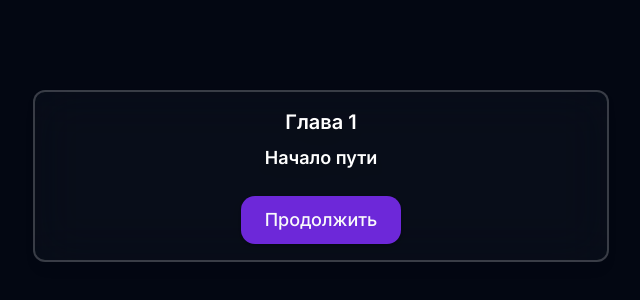
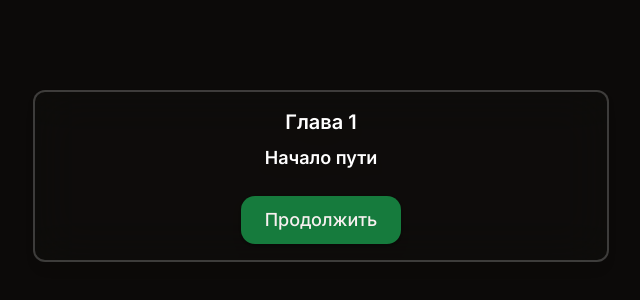
Before and after one commit to Mergemat/rshb-novel, a Next.js app: page /game in a window 1280 px wide. Shown: the part 224-524 px from the top of the page, without its empty margins (319-959 px from the left). Built offline with nearby package versions, Linux system fonts and the light colour scheme.

Commit message:
new-theme

```diff
--- a/src/app/_components/caption.tsx
+++ b/src/app/_components/caption.tsx
@@ -31,7 +31,7 @@ export default function Caption() {
           paddingLeft: "2rem",
           paddingRight: "2rem",
         }}
-        className="z-10 flex w-fit flex-col items-center justify-center rounded-xl border-2 border-white/20 bg-accent/20 p-4 px-8 backdrop-blur-xl"
+        className="z-10 flex w-fit flex-col items-center justify-center rounded-xl border-2 border-white/20 bg-card/20 p-4 px-8 backdrop-blur-xl"
       >
         <motion.h1
           initial={{
@@ -70,7 +70,7 @@ export default function Caption() {
         <Button
           onMouseDown={() => setIsChapterChooserOpen(true)}
           variant="outline"
-          className="mt-4 bg-accent/40 p-6 text-xl"
+          className="mt-4 bg-card/40 p-6 text-xl"
         >
           Выбор главы
         </Button>
--- a/src/app/_components/choose-chapter.tsx
+++ b/src/app/_components/choose-chapter.tsx
@@ -28,11 +28,11 @@ export default function ChooseChapter({
           duration: 0.1,
         },
       }}
-      className="absolute top-0 z-40 flex w-full flex-col items-center justify-center gap-5 rounded-xl border-2 border-white/20 bg-accent/30 p-2 py-8 pt-16 drop-shadow-lg backdrop-blur-xl"
+      className="absolute top-0 z-40 flex w-full flex-col items-center justify-center gap-5 rounded-xl border-2 border-white/20 bg-card/30 p-2 py-8 pt-16 drop-shadow-lg backdrop-blur-xl"
     >
       <Button
         variant="ghost"
-        className="absolute right-4 top-4 z-20 rounded-sm border-white/10 bg-accent/40 text-white drop-shadow backdrop-blur-sm"
+        className="absolute right-4 top-4 z-20 rounded-sm border-white/10 bg-card/40 text-white drop-shadow backdrop-blur-sm"
         onMouseDown={onClose}
       >
         <X />
--- a/src/app/game/_components/controls.tsx
+++ b/src/app/game/_components/controls.tsx
@@ -23,7 +23,7 @@ export const Controls = () => {
             exit={{
               y: 350,
             }}
-            className="relative z-10 flex w-full flex-col items-center justify-center gap-5 rounded-xl border-2 border-white/20 bg-accent/30 p-2 py-8 backdrop-blur-lg"
+            className="relative z-10 flex w-full flex-col items-center justify-center gap-5 rounded-xl border-2 border-white/20 bg-card/30 p-2 py-8 backdrop-blur-lg"
           >
             <CharacterName />
             <Choice />
@@ -42,7 +42,7 @@ const CharacterName = () => {
   if (character === "Info") return null;
 
   return (
-    <p className="absolute -top-4 left-2 h-fit rounded-md bg-primary p-1 px-4 text-base tracking-wide text-white duration-100">
+    <p className="absolute -top-4 left-2 h-fit rounded-md bg-primary p-1 px-4 text-base tracking-wide text-primary-foreground duration-100">
       {characters[character.split("-")[0] as keyof typeof characters]}
     </p>
   );
@@ -55,7 +55,7 @@ const Choice = () => {
 
   return (
     <>
-      <p className="h-fit rounded-lg bg-accent/40 p-4 text-base tracking-wide text-white duration-100">
+      <p className="h-fit rounded-lg bg-card/40 p-4 text-base tracking-wide text-white duration-100">
         {choice.text ?? text}
       </p>
 
@@ -118,7 +118,7 @@ const DialogueText = () => {
   return (
     <div
       id="dialogue-text"
-      className="h-fit w-full rounded-lg bg-accent/50 p-4 duration-100"
+      className="h-fit w-full rounded-lg bg-card/50 p-4 duration-100"
     >
       <p
         className={cn(
@@ -140,7 +140,7 @@ const GameOver = () => {
   if (type !== "gameover") return null;
 
   return (
-    <motion.div className="absolute inset-0 flex items-center justify-center bg-accent/30 px-2">
+    <motion.div className="absolute inset-0 flex items-center justify-center bg-card/30 px-2">
       <motion.div
         initial={{
           scale: 0.8,
@@ -148,12 +148,12 @@ const GameOver = () => {
         animate={{
           scale: 1,
         }}
-        className="z-10 flex w-full flex-col items-center justify-center gap-2 rounded-xl border-2 border-white/20 bg-accent/30 p-2 py-4 backdrop-blur-lg"
+        className="z-10 flex w-full flex-col items-center justify-center gap-2 rounded-xl border-2 border-white/20 bg-card/30 p-2 py-4 backdrop-blur-lg"
       >
         <p className="text-xl font-bold">GAME OVER</p>
         <div
           id="dialogue-text"
-          className="h-fit w-full rounded-lg bg-accent/50 p-4 duration-100"
+          className="h-fit w-full rounded-lg bg-card/50 p-4 duration-100"
         >
           <p
             className={cn(
--- a/src/app/game/_components/menu-button.tsx
+++ b/src/app/game/_components/menu-button.tsx
@@ -19,7 +19,7 @@ export default function MenuButton() {
         onMouseDown={() => setIsOpen(true)}
         variant="link"
         size="icon"
-        className="absolute left-4 top-4 z-20 rounded-sm border-white/10 bg-accent/40 text-white drop-shadow backdrop-blur-sm"
+        className="absolute left-4 top-4 z-20 rounded-sm border-white/10 bg-card/40 text-white drop-shadow backdrop-blur-sm"
       >
         <MenuIcon className="drop-shadow" />
       </Button>
@@ -44,13 +44,13 @@ function Menu() {
     <>
       <motion.div
         {...animation.menu}
-        className="absolute left-0 right-0 top-0 z-40 flex flex-col items-center justify-center gap-4 rounded-xl border-2 border-white/20 bg-accent/30 px-4 py-4 drop-shadow-lg backdrop-blur-xl"
+        className="absolute left-0 right-0 top-0 z-40 flex flex-col items-center justify-center gap-4 rounded-xl border-2 border-white/20 bg-card/30 px-4 py-4 drop-shadow-lg backdrop-blur-xl"
       >
         <div className="mb-8 flex w-full items-center justify-end">
           <Button
             onMouseDown={() => setIsOpen(false)}
             variant="ghost"
-            className="absolute right-4 top-4 z-20 rounded-sm border-white/10 bg-accent/40 text-white drop-shadow backdrop-blur-sm"
+            className="absolute right-4 top-4 z-20 rounded-sm border-white/10 bg-card/40 text-white drop-shadow backdrop-blur-sm"
             size="icon"
           >
             <X />
--- a/src/app/game/_components/new-chapter-popup.tsx
+++ b/src/app/game/_components/new-chapter-popup.tsx
@@ -22,7 +22,7 @@ export default function NewChapterPopup() {
           exit={{
             opacity: 0,
           }}
-          className="absolute top-1/2 z-40 mx-4 flex w-full -translate-y-1/2 flex-col items-center justify-center gap-2 rounded-xl border-2 border-white/20 bg-accent/20 px-8 py-4 drop-shadow-lg backdrop-blur-xl"
+          className="absolute top-1/2 z-40 mx-4 flex w-full -translate-y-1/2 flex-col items-center justify-center gap-2 rounded-xl border-2 border-white/20 bg-card/20 px-8 py-4 drop-shadow-lg backdrop-blur-xl"
         >
           <h1 className="text-center text-xl font-semibold text-white">
             Глава {chapter.current}
--- a/src/styles/globals.css
+++ b/src/styles/globals.css
@@ -5,24 +5,24 @@
 @layer base {
   :root {
     --background: 0 0% 100%;
-    --foreground: 224 71.4% 4.1%;
+    --foreground: 240 10% 3.9%;
     --card: 0 0% 100%;
-    --card-foreground: 224 71.4% 4.1%;
+    --card-foreground: 240 10% 3.9%;
     --popover: 0 0% 100%;
-    --popover-foreground: 224 71.4% 4.1%;
-    --primary: 262.1 83.3% 57.8%;
-    --primary-foreground: 210 20% 98%;
-    --secondary: 220 14.3% 95.9%;
-    --secondary-foreground: 220.9 39.3% 11%;
-    --muted: 220 14.3% 95.9%;
-    --muted-foreground: 220 8.9% 46.1%;
-    --accent: 220 14.3% 95.9%;
-    --accent-foreground: 220.9 39.3% 11%;
+    --popover-foreground: 240 10% 3.9%;
+    --primary: 142.1 76.2% 36.3%;
+    --primary-foreground: 355.7 100% 97.3%;
+    --secondary: 240 4.8% 95.9%;
+    --secondary-foreground: 240 5.9% 10%;
+    --muted: 240 4.8% 95.9%;
+    --muted-foreground: 240 3.8% 46.1%;
+    --accent: 240 4.8% 95.9%;
+    --accent-foreground: 240 5.9% 10%;
     --destructive: 0 84.2% 60.2%;
-    --destructive-foreground: 210 20% 98%;
-    --border: 220 13% 91%;
-    --input: 220 13% 91%;
-    --ring: 262.1 83.3% 57.8%;
+    --destructive-foreground: 0 0% 98%;
+    --border: 240 5.9% 90%;
+    --input: 240 5.9% 90%;
+    --ring: 142.1 76.2% 36.3%;
     --radius: 1rem;
     --chart-1: 12 76% 61%;
     --chart-2: 173 58% 39%;
@@ -32,25 +32,25 @@
   }
 
   .dark {
-    --background: 224 71.4% 4.1%;
-    --foreground: 210 20% 98%;
-    --card: 224 71.4% 4.1%;
-    --card-foreground: 210 20% 98%;
-    --popover: 224 71.4% 4.1%;
-    --popover-foreground: 210 20% 98%;
-    --primary: 263.4 70% 50.4%;
-    --primary-foreground: 210 20% 98%;
-    --secondary: 215 27.9% 16.9%;
-    --secondary-foreground: 210 20% 98%;
-    --muted: 215 27.9% 16.9%;
-    --muted-foreground: 217.9 10.6% 64.9%;
-    --accent: 215 27.9% 16.9%;
-    --accent-foreground: 210 20% 98%;
+    --background: 20 14.3% 4.1%;
+    --foreground: 0 0% 95%;
+    --card: 24 9.8% 10%;
+    --card-foreground: 0 0% 95%;
+    --popover: 0 0% 9%;
+    --popover-foreground: 0 0% 95%;
+    --primary: 143, 69.7%, 28.4%;
+    --primary-foreground: 0, 36.4%, 95.7%;
+    --secondary: 240 3.7% 15.9%;
+    --secondary-foreground: 0 0% 98%;
+    --muted: 0 0% 15%;
+    --muted-foreground: 240 5% 64.9%;
+    --accent: 12 6.5% 15.1%;
+    --accent-foreground: 0 0% 98%;
     --destructive: 0 62.8% 30.6%;
-    --destructive-foreground: 210 20% 98%;
-    --border: 215 27.9% 16.9%;
-    --input: 215 27.9% 16.9%;
-    --ring: 263.4 70% 50.4%;
+    --destructive-foreground: 0 85.7% 97.3%;
+    --border: 240 3.7% 15.9%;
+    --input: 240 3.7% 15.9%;
+    --ring: 142.4 71.8% 29.2%;
     --chart-1: 220 70% 50%;
     --chart-2: 160 60% 45%;
     --chart-3: 30 80% 55%;
```
